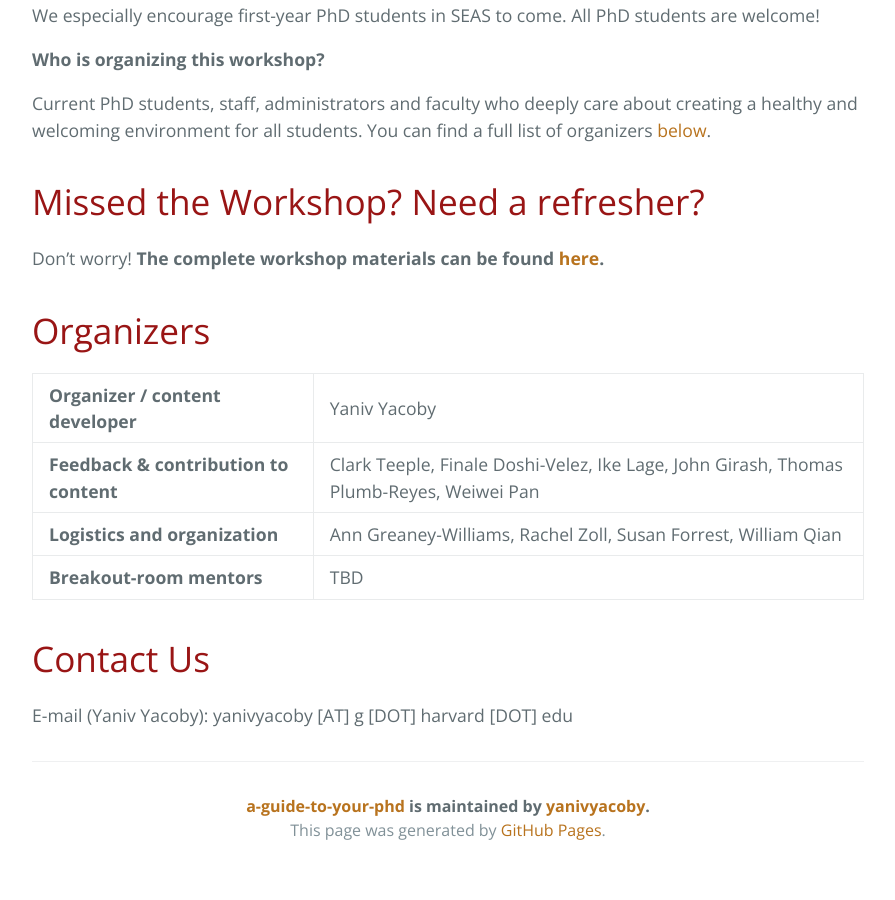
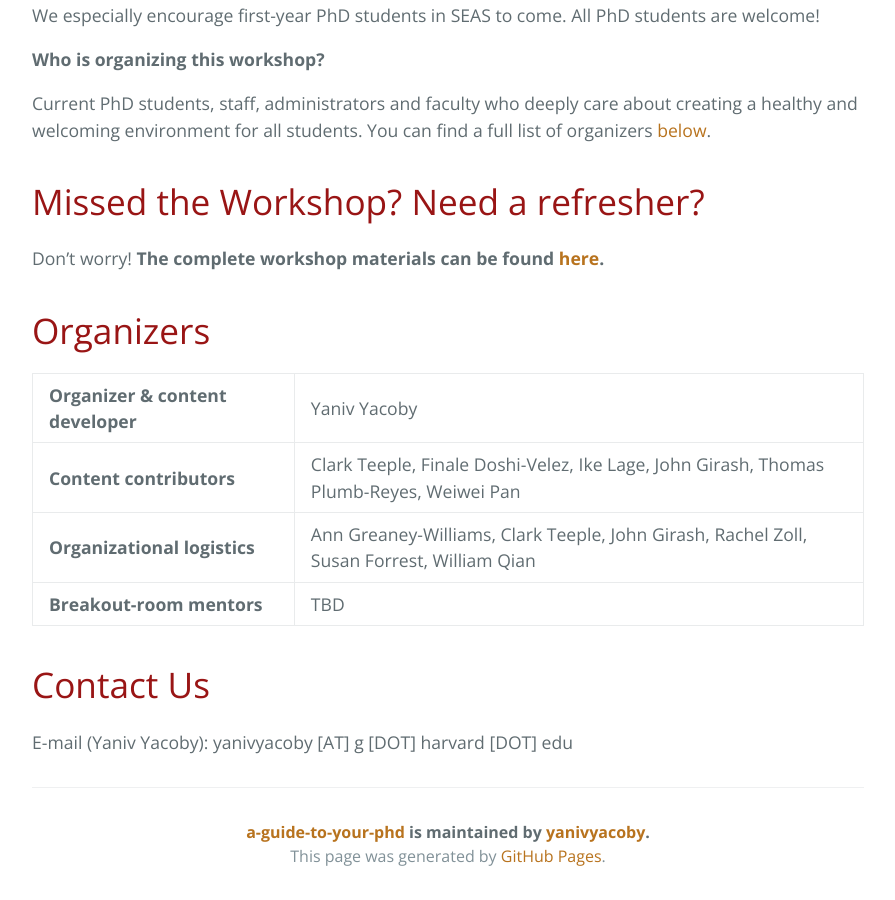
Before and after one commit to yanivyacoby/a-guide-to-your-phd, a Jekyll site: the page built from index.md, in a window 1280 px wide and 900 px high, scrolled down 956 px. Shown: the whole window, without its empty margins (192-1087 px from the left). Built offline with Jekyll 4.4.1, drawn with Linux system fonts in a browser that asks for light colours; before the commit the page ends 1830 px from its top, so only the background shows below that.

Commit message:
Update index.md

```diff
--- a/index.md
+++ b/index.md
@@ -51,16 +51,16 @@ Don't worry! **The complete workshop materials can be found [here](./guide.html)
 <table>
   <tbody>
     <tr>
-      <td><b>Organizer / content developer</b></td>
+      <td><b>Organizer & content developer</b></td>
       <td>Yaniv Yacoby</td>
     </tr>
     <tr>
-      <td><b>Feedback & contribution to content</b></td>
+      <td><b>Content contributors</b></td>
       <td>Clark Teeple, Finale Doshi-Velez, Ike Lage, John Girash, Thomas Plumb-Reyes, Weiwei Pan</td>
     </tr>
     <tr>
-      <td><b>Logistics and organization</b></td>
-      <td>Ann Greaney-Williams, Rachel Zoll, Susan Forrest, William Qian</td>
+      <td><b>Organizational logistics</b></td>
+      <td>Ann Greaney-Williams, Clark Teeple, John Girash, Rachel Zoll, Susan Forrest, William Qian</td>
     </tr>
     <tr>
       <td><b>Breakout-room mentors</b></td>
```
